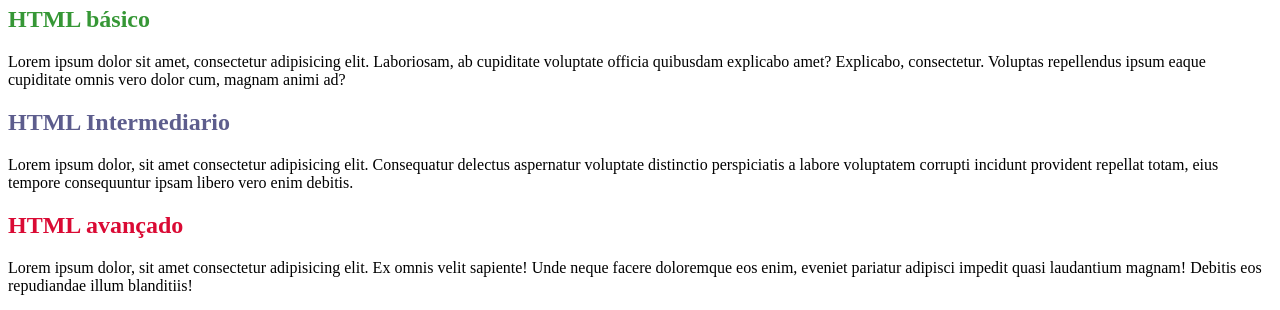
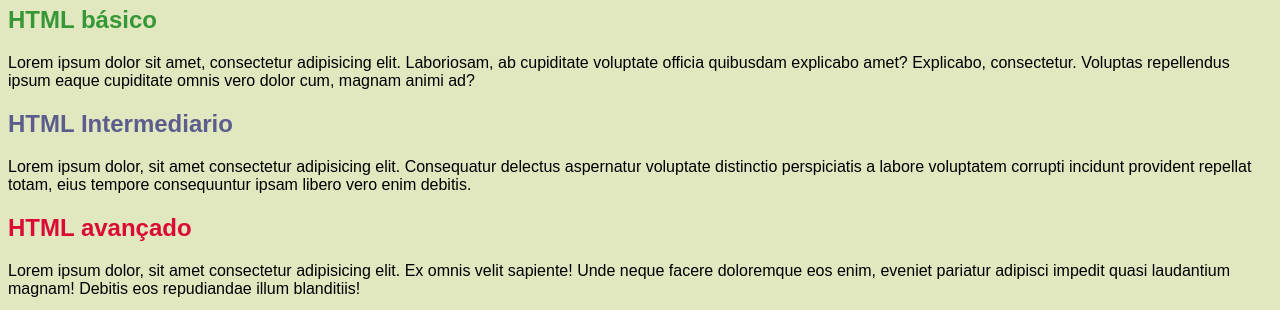
Before and after one commit to Claudemir-23/html-css, a plain HTML site: page execícios/ex018/index.html in a window 1280 px wide. Shown: the part 132-442 px from the top of the page. Drawn offline with Linux system fonts and the light colour scheme.

Commit message:
fiz ajustes

```diff
--- a/execícios/ex018/style.css
+++ b/execícios/ex018/style.css
@@ -1,6 +1,6 @@
-@ charset  UTF-8 ;
+@charset  "UTF-8" ;
 
-bady {
+body {
     background-color: rgb(225, 231, 191);
     font-family: Arial, Helvetica, sans-serif;
 }
```
